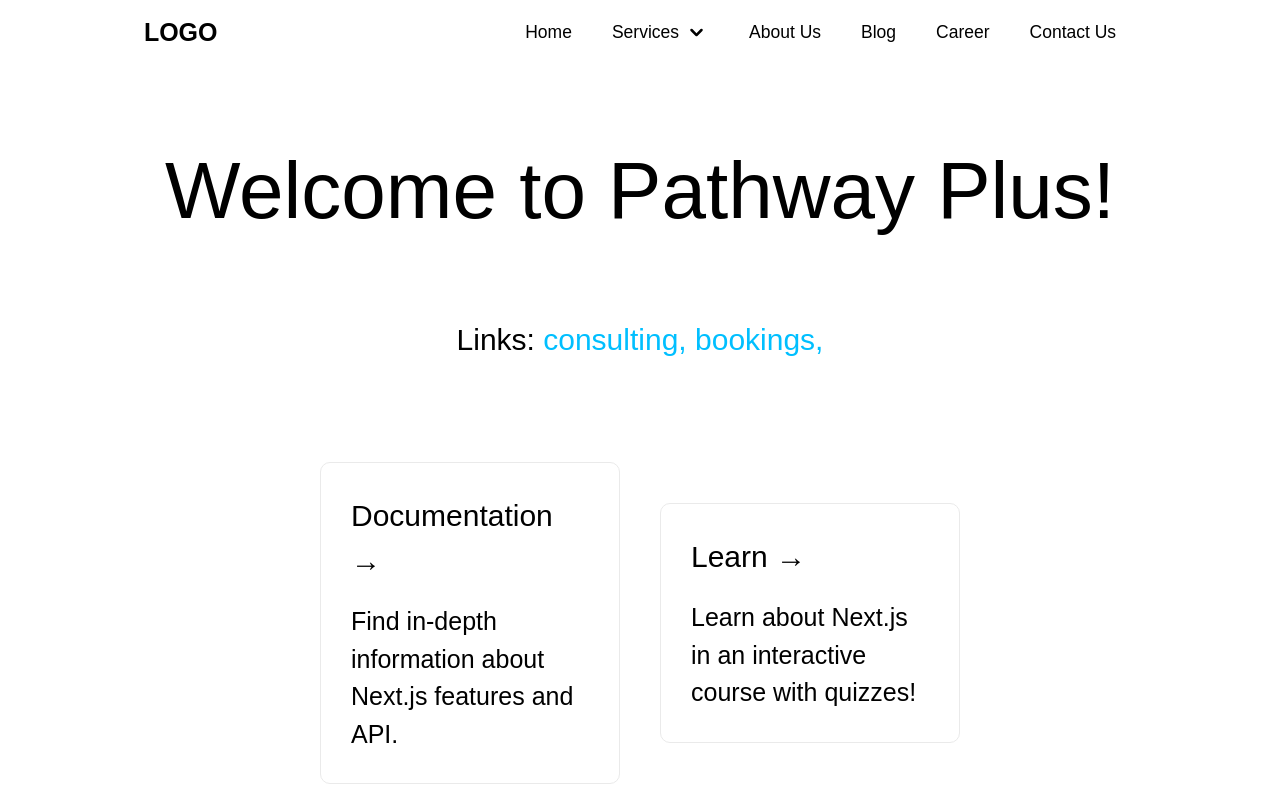
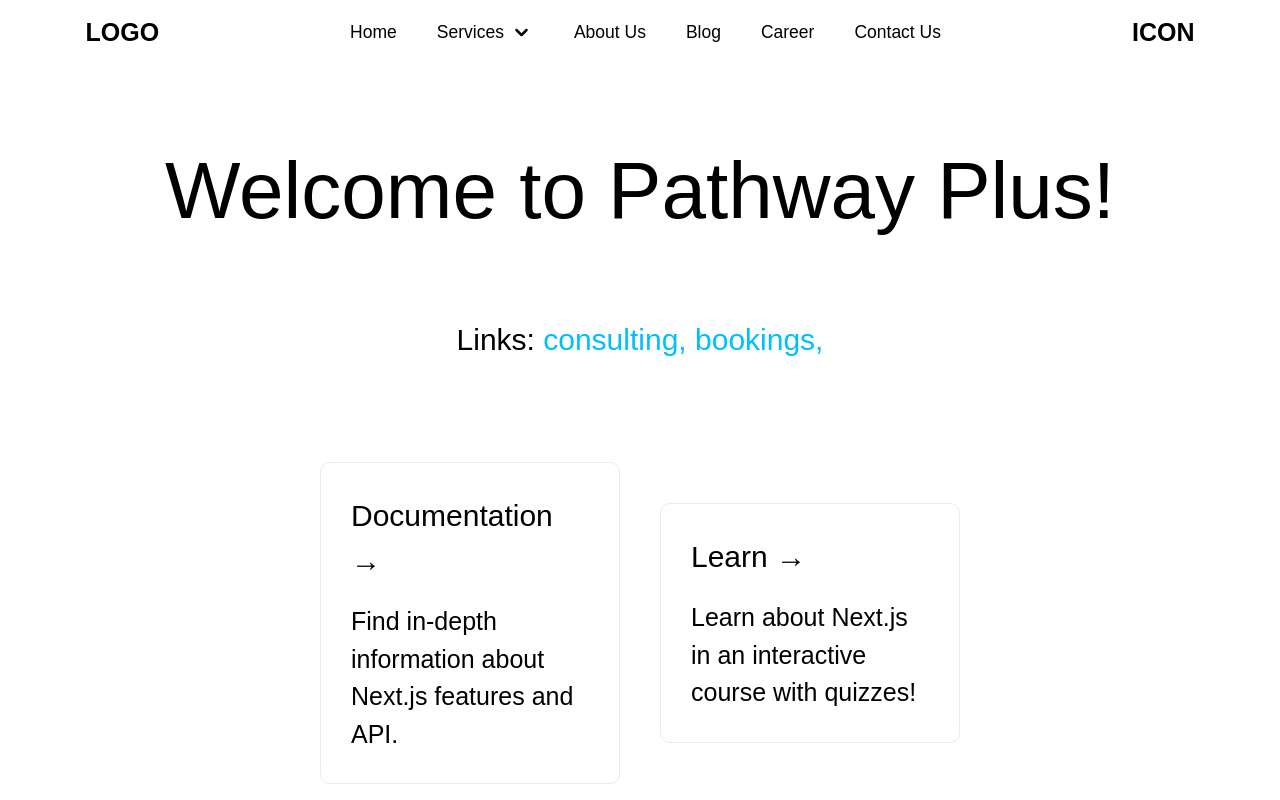
Before and after one commit to Pathway-plus/Pathway-Plus, a Next.js app: page / in a window 1280 px wide. Shown: the top 800 px of the page. Built offline with nearby package versions, Linux system fonts and the light colour scheme.

Commit message:
added icon placeholder

```diff
--- a/src/components/navbar.tsx
+++ b/src/components/navbar.tsx
@@ -117,6 +117,11 @@ const navbar: React.FC = () => {
             </li>
           </ul>
         </div>
+        <a href="#" className="flex items-center">
+          <span className="self-center text-xl font-semibold whitespace-nowrap">
+            ICON
+          </span>
+        </a>
       </div>
     </nav>
   );
```
